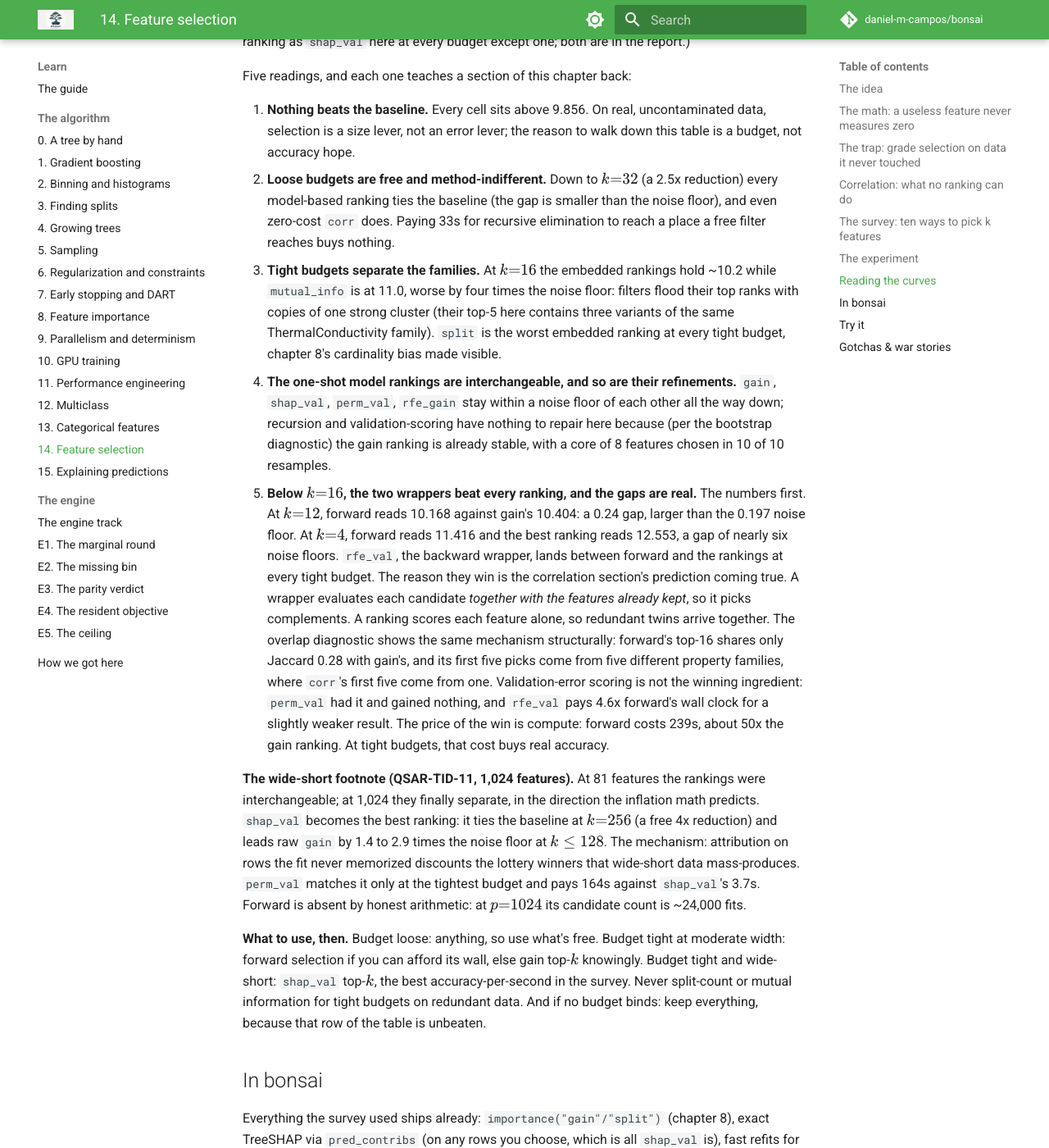
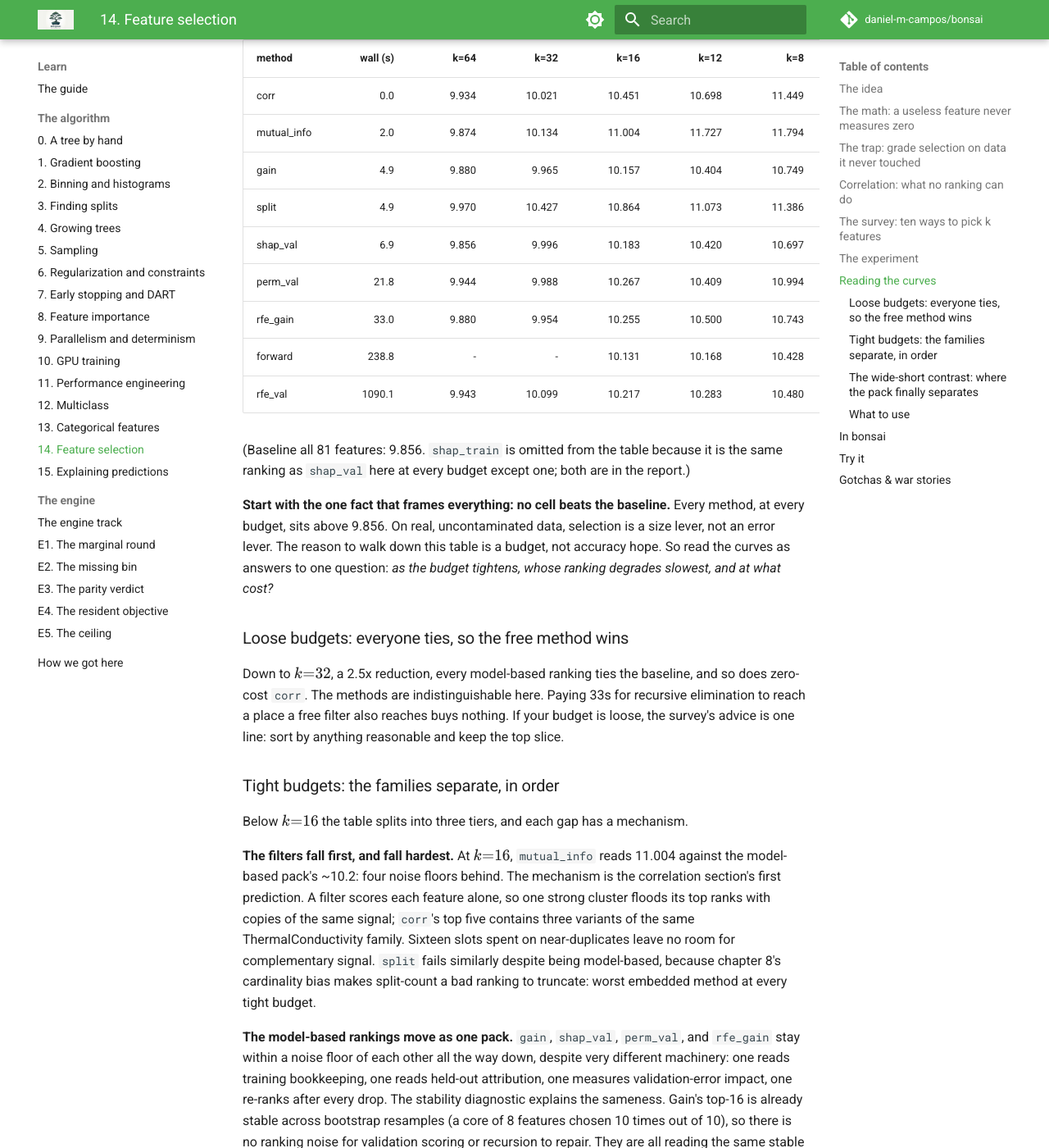
Before and after one commit to daniel-m-campos/bonsai, an MkDocs documentation site: the page built from docs/guide/14-feature-selection.md, in a window 1280 px wide and 1400 px high, scrolled down 4456 px. Shown: the whole window at 82% size. Built offline with MkDocs 1.6.1 and Material for MkDocs 9.7.7, drawn with Linux system fonts in a browser that asks for light colours; comment, search, counter and statistics services are not loaded; some of the changed text lies outside the part shown.

Commit message:
docs(guide): rewrite the experiment and reading sections for clarity
The experiment section now fully specifies the setup before any result:
dataset and why, the three-way split with one job per part, the judging
loop stated as a loop, the tie rule, and both diagnostics (set overlap
with Jaccard defined, ranking stability) introduced before use. The
readings become a budget-regime walk: the baseline anchor, loose
budgets where everyone ties, tight budgets where the three tiers
separate each with its mechanism, the wide-short contrast, and the
what-to-use list.

Claude-Session: https://claude.ai/code/session_01SfgWZ7ftZV7aJJh87NXR72

```diff
--- a/docs/guide/14-feature-selection.md
+++ b/docs/guide/14-feature-selection.md
@@ -56,9 +56,20 @@ Every method here produces a feature ranking, best first. The families, in incre
 
 ## The experiment
 
-One meaningful regression dataset carries the survey: **superconductivity**, 11,340 training rows and 81 real, physically meaningful features (min/max/mean/weighted-variant families of element properties: exactly the redundancy-cluster structure the correlation section worries about), predicting a material's critical temperature. The wide-short regime gets a footnote below on QSAR-TID-11 (1,024 fingerprint features, 3,062 rows).
+**The dataset.** One meaningful regression problem carries the survey: **superconductivity**. 11,340 training rows, 81 real features, target = a material's critical temperature. The features are statistical variants (min, max, mean, weighted mean, range, entropy) of a handful of element properties, so they come in built-in redundancy clusters: exactly the structure the correlation section warns about. A second dataset, QSAR-TID-11 (1,024 fingerprint features, 3,062 rows), covers the wide-short regime in a closing contrast.
 
-The judge is the same for every method: take the method's ranking, refit at matched knobs on its top-$k$ at each budget on a ladder ($k$ = 64 down to 4), and read rmse on an untouched holdout. Selection cost is wall-clock for producing the ranking. Ties are declared by a noise floor: refitting the same configuration with a different seed moves rmse by about 2% at these sizes (0.197 here, the benchmark protocol's measured chance band), so two cells closer than that are treated as equal, and only larger gaps count as real differences. Full protocol, tables and raw rows: [`benchmarks/selection-survey-2026-07.md`](../../benchmarks/selection-survey-2026-07.md) and [`scripts/probe_selection_survey.py`](../../scripts/probe_selection_survey.py).
+**The data split, and who may touch what.** Three parts with one job each. Training rows fit every model. Validation rows are the only data a selection method may read, and they drive early stopping in every fit, so every method works from the identical information budget. The holdout is touched by nothing until judgment: no method, no early stopping, no tuning ever sees it.
+
+**The procedure.** Every method, whatever its machinery, must output one thing: a ranking of the 81 features, best first. The judging loop is then identical for all ten methods. For each budget $k$ on a ladder (64, 48, 32, 24, 16, 12, 8, 4): keep the method's top-$k$ features, refit at the same matched knobs, and read rmse on the holdout. A method's curve is holdout rmse versus $k$, and curve differences are ranking-quality differences, because everything else is held fixed. Each method also carries its selection cost: the wall-clock spent producing the ranking.
+
+**The tie rule.** Refitting the same configuration with a different seed moves rmse by about 2% at these sizes (0.197 here, the benchmark protocol's measured chance band). Two numbers closer than that are ties; only larger gaps count as real.
+
+**Two diagnostics**, measured alongside the curves, that the results below lean on:
+
+- **Set overlap.** At a fixed budget ($k{=}16$), how similar are two methods' chosen feature sets? Measured as shared features divided by total distinct features (the Jaccard similarity): 1.0 means the identical 16 features, 0 means none in common. This separates "similar accuracy because they chose the same features" from "different features arriving at similar accuracy."
+- **Ranking stability.** Refit the gain ranking on 10 bootstrap resamples of the training rows and count how often each feature stays in the top-16. If the ranking itself is noisy, method differences could be luck; if it is stable, they are real.
+
+Full protocol, tables and raw rows: [`benchmarks/selection-survey-2026-07.md`](../../benchmarks/selection-survey-2026-07.md) and [`scripts/probe_selection_survey.py`](../../scripts/probe_selection_survey.py).
 
 ## Reading the curves
 
@@ -78,17 +89,33 @@ The judge is the same for every method: take the method's ranking, refit at matc
 
 (Baseline all 81 features: 9.856. `shap_train` is omitted from the table because it is the same ranking as `shap_val` here at every budget except one; both are in the report.)
 
-Five readings, and each one teaches a section of this chapter back:
+**Start with the one fact that frames everything: no cell beats the baseline.** Every method, at every budget, sits above 9.856. On real, uncontaminated data, selection is a size lever, not an error lever. The reason to walk down this table is a budget, not accuracy hope. So read the curves as answers to one question: *as the budget tightens, whose ranking degrades slowest, and at what cost?*
 
-1. **Nothing beats the baseline.** Every cell sits above 9.856. On real, uncontaminated data, selection is a size lever, not an error lever; the reason to walk down this table is a budget, not accuracy hope.
-2. **Loose budgets are free and method-indifferent.** Down to $k{=}32$ (a 2.5x reduction) every model-based ranking ties the baseline (the gap is smaller than the noise floor), and even zero-cost `corr` does. Paying 33s for recursive elimination to reach a place a free filter reaches buys nothing.
-3. **Tight budgets separate the families.** At $k{=}16$ the embedded rankings hold ~10.2 while `mutual_info` is at 11.0, worse by four times the noise floor: filters flood their top ranks with copies of one strong cluster (their top-5 here contains three variants of the same ThermalConductivity family). `split` is the worst embedded ranking at every tight budget, chapter 8's cardinality bias made visible.
-4. **The one-shot model rankings are interchangeable, and so are their refinements.** `gain`, `shap_val`, `perm_val`, `rfe_gain` stay within a noise floor of each other all the way down; recursion and validation-scoring have nothing to repair here because (per the bootstrap diagnostic) the gain ranking is already stable, with a core of 8 features chosen in 10 of 10 resamples.
-5. **Below $k{=}16$, the two wrappers beat every ranking, and the gaps are real.** The numbers first. At $k{=}12$, forward reads 10.168 against gain's 10.404: a 0.24 gap, larger than the 0.197 noise floor. At $k{=}4$, forward reads 11.416 and the best ranking reads 12.553, a gap of nearly six noise floors. `rfe_val`, the backward wrapper, lands between forward and the rankings at every tight budget. The reason they win is the correlation section's prediction coming true. A wrapper evaluates each candidate *together with the features already kept*, so it picks complements. A ranking scores each feature alone, so redundant twins arrive together. The overlap diagnostic shows the same mechanism structurally: forward's top-16 shares only Jaccard 0.28 with gain's, and its first five picks come from five different property families, where `corr`'s first five come from one. Validation-error scoring is not the winning ingredient: `perm_val` had it and gained nothing, and `rfe_val` pays 4.6x forward's wall clock for a slightly weaker result. The price of the win is compute: forward costs 239s, about 50x the gain ranking. At tight budgets, that cost buys real accuracy.
+### Loose budgets: everyone ties, so the free method wins
 
-**The wide-short footnote (QSAR-TID-11, 1,024 features).** At 81 features the rankings were interchangeable; at 1,024 they finally separate, in the direction the inflation math predicts. `shap_val` becomes the best ranking: it ties the baseline at $k{=}256$ (a free 4x reduction) and leads raw `gain` by 1.4 to 2.9 times the noise floor at $k \le 128$. The mechanism: attribution on rows the fit never memorized discounts the lottery winners that wide-short data mass-produces. `perm_val` matches it only at the tightest budget and pays 164s against `shap_val`'s 3.7s. Forward is absent by honest arithmetic: at $p{=}1024$ its candidate count is ~24,000 fits.
+Down to $k{=}32$, a 2.5x reduction, every model-based ranking ties the baseline, and so does zero-cost `corr`. The methods are indistinguishable here. Paying 33s for recursive elimination to reach a place a free filter also reaches buys nothing. If your budget is loose, the survey's advice is one line: sort by anything reasonable and keep the top slice.
 
-**What to use, then.** Budget loose: anything, so use what's free. Budget tight at moderate width: forward selection if you can afford its wall, else gain top-$k$ knowingly. Budget tight and wide-short: `shap_val` top-$k$, the best accuracy-per-second in the survey. Never split-count or mutual information for tight budgets on redundant data. And if no budget binds: keep everything, because that row of the table is unbeaten.
+### Tight budgets: the families separate, in order
+
+Below $k{=}16$ the table splits into three tiers, and each gap has a mechanism.
+
+**The filters fall first, and fall hardest.** At $k{=}16$, `mutual_info` reads 11.004 against the model-based pack's ~10.2: four noise floors behind. The mechanism is the correlation section's first prediction. A filter scores each feature alone, so one strong cluster floods its top ranks with copies of the same signal; `corr`'s top five contains three variants of the same ThermalConductivity family. Sixteen slots spent on near-duplicates leave no room for complementary signal. `split` fails similarly despite being model-based, because chapter 8's cardinality bias makes split-count a bad ranking to truncate: worst embedded method at every tight budget.
+
+**The model-based rankings move as one pack.** `gain`, `shap_val`, `perm_val`, and `rfe_gain` stay within a noise floor of each other all the way down, despite very different machinery: one reads training bookkeeping, one reads held-out attribution, one measures validation-error impact, one re-ranks after every drop. The stability diagnostic explains the sameness. Gain's top-16 is already stable across bootstrap resamples (a core of 8 features chosen 10 times out of 10), so there is no ranking noise for validation scoring or recursion to repair. They are all reading the same stable signal, and they inherit its one limit: each scores features *individually*.
+
+**The wrappers break from the pack, because they score sets.** The numbers first. At $k{=}12$, forward reads 10.168 against the pack's best 10.283-10.404; at $k{=}4$, forward reads 11.416 against the pack's best 12.671, nearly six noise floors ahead. `rfe_val`, the backward wrapper, lands between forward and the pack at every tight budget. The mechanism is the correlation section's second prediction. A wrapper evaluates each candidate *together with the features already kept*, so it picks complements; a ranking cannot see that a candidate duplicates what is already in the set. The set-overlap diagnostic makes the difference visible in the chosen features themselves: against gain's top-16, the pack's members overlap at 0.78 or higher, `rfe_val` at 0.455, forward at just 0.28, and forward's first five picks come from five different property families where `corr`'s come from one. Two clarifications keep the credit honest. Validation-error scoring is not the winning ingredient: `perm_val` had it and stayed in the pack, and `rfe_val` pays 4.6x forward's wall clock for a slightly weaker result plus a small loose-budget penalty (its 3,320 validation queries let greedy drops chase noise). And the win is bought with compute: forward costs 239s, roughly 50x the gain ranking. At tight budgets, that cost buys real accuracy; at loose budgets, it buys nothing.
+
+### The wide-short contrast: where the pack finally separates
+
+On QSAR-TID-11 (1,024 features, 3,062 rows) the pack stops being a pack, in the direction the inflation math predicts. `shap_val` becomes the best ranking: it ties the baseline at $k{=}256$ (a free 4x reduction) and leads raw `gain` by 1.4 to 2.9 noise floors at $k \le 128$. The mechanism: with many features and few rows, the gain lottery inflates weak features, and attribution measured on rows the fit never memorized discounts them. `perm_val` matches `shap_val` only at the tightest budget and pays 164s against 3.7s. The wrappers are absent by honest arithmetic: at $p{=}1024$, forward's candidate count is roughly 24,000 fits.
+
+### What to use
+
+- Budget loose: anything reasonable; use what is free.
+- Budget tight, moderate width: forward selection if you can afford its wall clock, else gain top-$k$, knowingly accepting the measured gap.
+- Budget tight, wide-short: `shap_val` top-$k$, the best accuracy per second in the survey.
+- Never split-count or mutual information for tight budgets on redundant data.
+- No binding budget: keep everything; that row of the table is unbeaten.
 
 ## In bonsai
 
```
